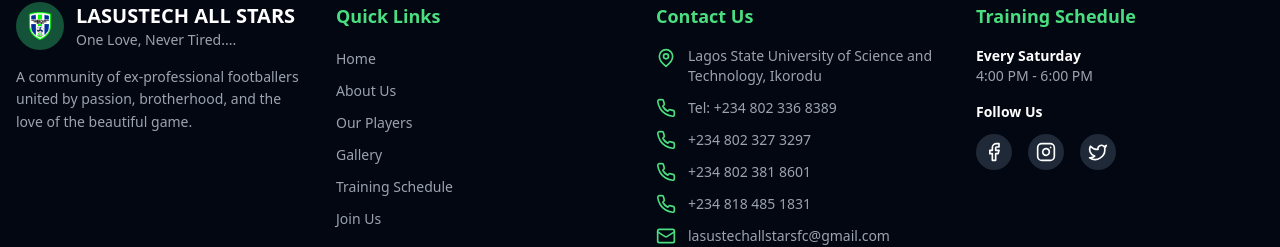
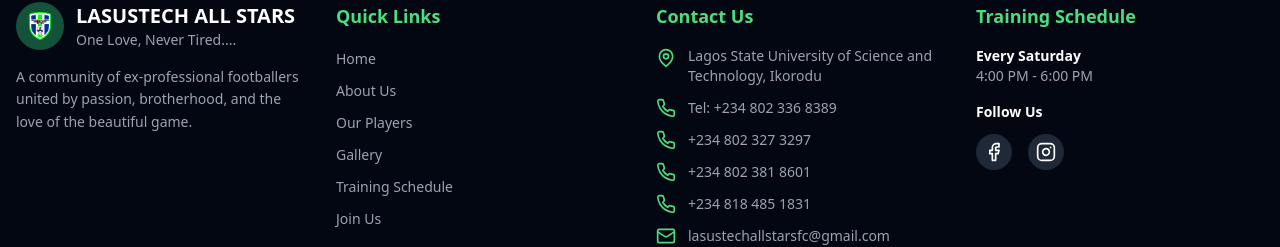
Before and after one commit to Bolatan/allstars, a React (Vite) app: page / in a window 1280 px wide. Shown: the part 9361-9608 px from the top of the page. Built offline with nearby package versions, Linux system fonts and the light colour scheme.

Commit message:
feat: Update social media links in footer
Updates the Facebook and Instagram links to their correct URLs and removes the Twitter icon as requested.

```diff
--- a/src/components/Footer.tsx
+++ b/src/components/Footer.tsx
@@ -141,25 +141,18 @@ export default function Footer() {
             <h4 className="text-sm font-semibold mb-3 text-white">Follow Us</h4>
             <div className="flex space-x-4">
               <a
-                href="#"
+                href="https://www.facebook.com/Laspostars"
                 className="bg-gray-800 hover:bg-green-600 p-2 rounded-full transition-colors duration-200"
                 aria-label="Facebook"
               >
                 <Facebook className="h-5 w-5" />
               </a>
               <a
-                href="#"
+                href="https://www.instagram.com/lasustech_all_stars/"
                 className="bg-gray-800 hover:bg-green-600 p-2 rounded-full transition-colors duration-200"
                 aria-label="Instagram"
               >
                 <Instagram className="h-5 w-5" />
-              </a>
-              <a
-                href="#"
-                className="bg-gray-800 hover:bg-green-600 p-2 rounded-full transition-colors duration-200"
-                aria-label="Twitter"
-              >
-                <Twitter className="h-5 w-5" />
               </a>
             </div>
           </div>
```
